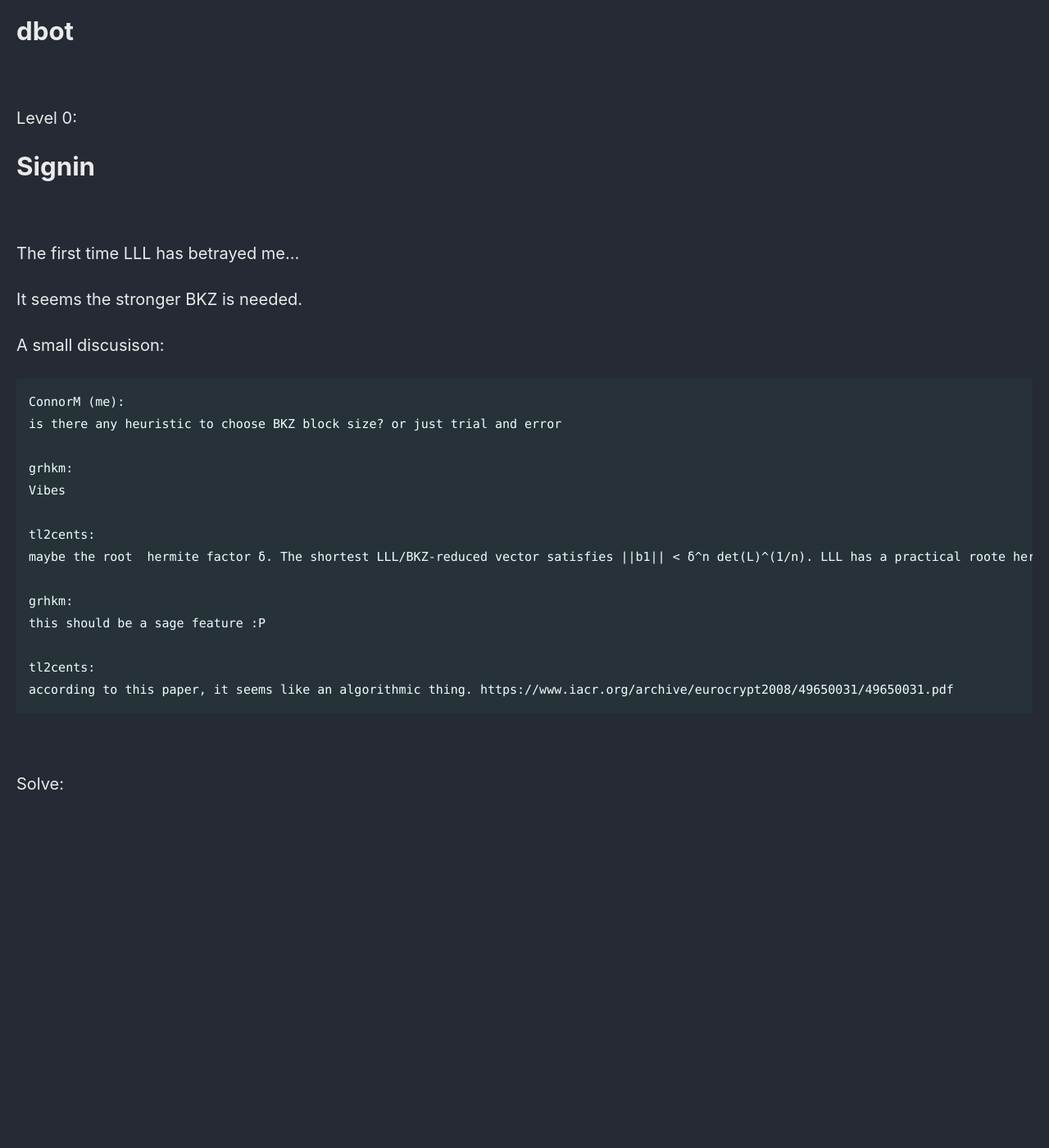
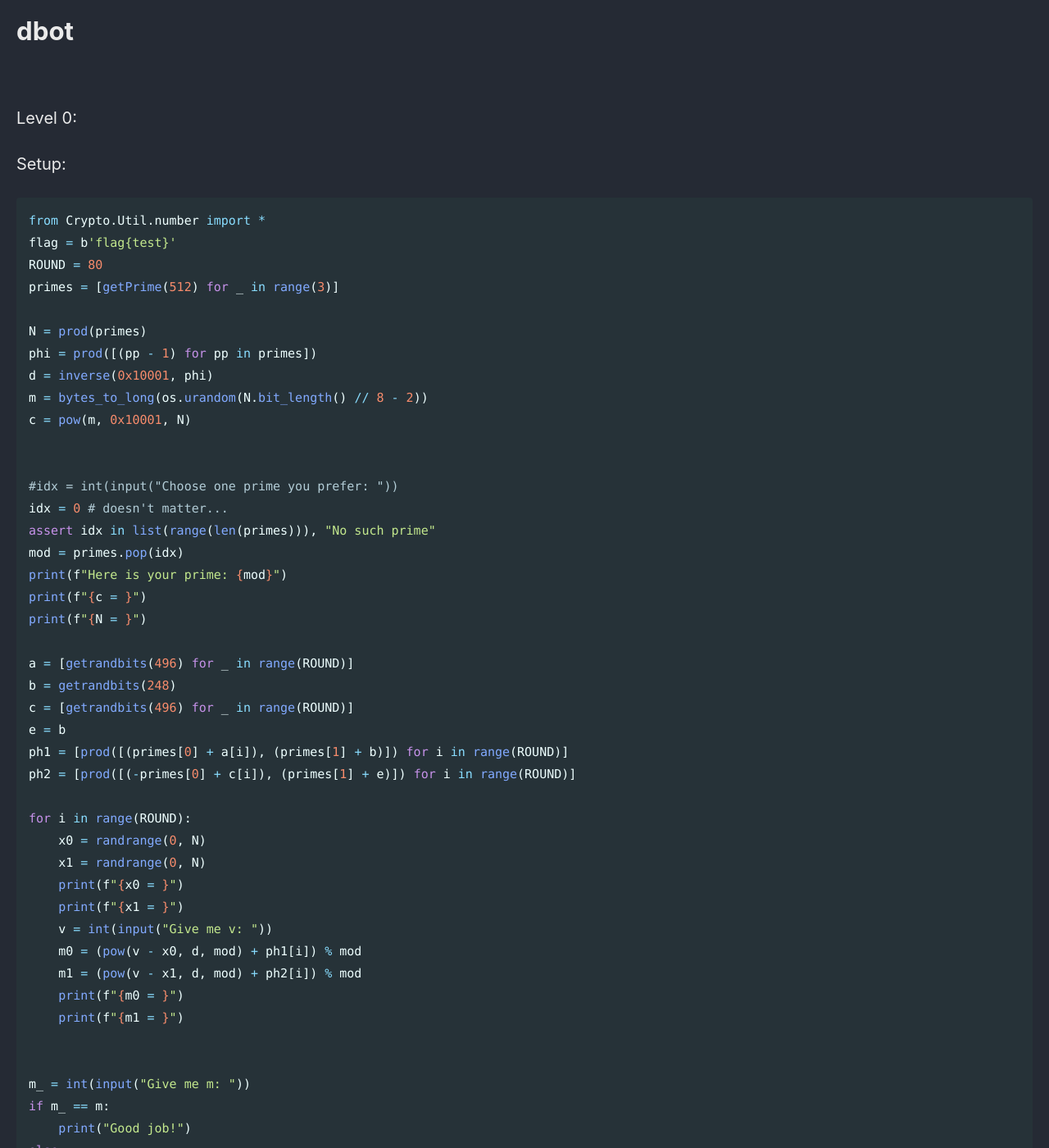
Before and after one commit to Connor-McCartney/Connor-McCartney.github.io, a Jekyll site: the page built from _pages/cryptography/other/0CTF2024.md, in a window 1280 px wide and 1400 px high, scrolled down 352 px. Shown: the whole window at 82% size. Built offline with Jekyll 4.4.1, drawn with Linux system fonts in a browser that asks for light colours; cached includes are drawn as plain includes; before the commit the page ends 1379 px from its top, so only the background shows below that; some of the changed text lies outside the part shown.

Commit message:
Update 0CTF2024.md

````diff
--- a/_pages/cryptography/other/0CTF2024.md
+++ b/_pages/cryptography/other/0CTF2024.md
@@ -20,6 +20,54 @@ title: 0CTF 2024
 
 Level 0:
 
+Setup:
+
+```python
+from Crypto.Util.number import *
+flag = b'flag{test}'
+ROUND = 80
+primes = [getPrime(512) for _ in range(3)]
+
+N = prod(primes)
+phi = prod([(pp - 1) for pp in primes])
+d = inverse(0x10001, phi)
+m = bytes_to_long(os.urandom(N.bit_length() // 8 - 2))
+c = pow(m, 0x10001, N)
+
+
+#idx = int(input("Choose one prime you prefer: "))
+idx = 0 # doesn't matter...
+assert idx in list(range(len(primes))), "No such prime"
+mod = primes.pop(idx)
+print(f"Here is your prime: {mod}")
+print(f"{c = }")
+print(f"{N = }")
+
+a = [getrandbits(496) for _ in range(ROUND)]
+b = getrandbits(248)
+c = [getrandbits(496) for _ in range(ROUND)]
+e = b
+ph1 = [prod([(primes[0] + a[i]), (primes[1] + b)]) for i in range(ROUND)]
+ph2 = [prod([(-primes[0] + c[i]), (primes[1] + e)]) for i in range(ROUND)]
+
+for i in range(ROUND):
+    x0 = randrange(0, N)
+    x1 = randrange(0, N)
+    print(f"{x0 = }")
+    print(f"{x1 = }")
+    v = int(input("Give me v: "))
+    m0 = (pow(v - x0, d, mod) + ph1[i]) % mod
+    m1 = (pow(v - x1, d, mod) + ph2[i]) % mod
+    print(f"{m0 = }")
+    print(f"{m1 = }")
+
+
+m_ = int(input("Give me m: "))
+if m_ == m:
+    print("Good job!")
+else:
+    print("Try again!")
+```
 
 # Signin
 
````
